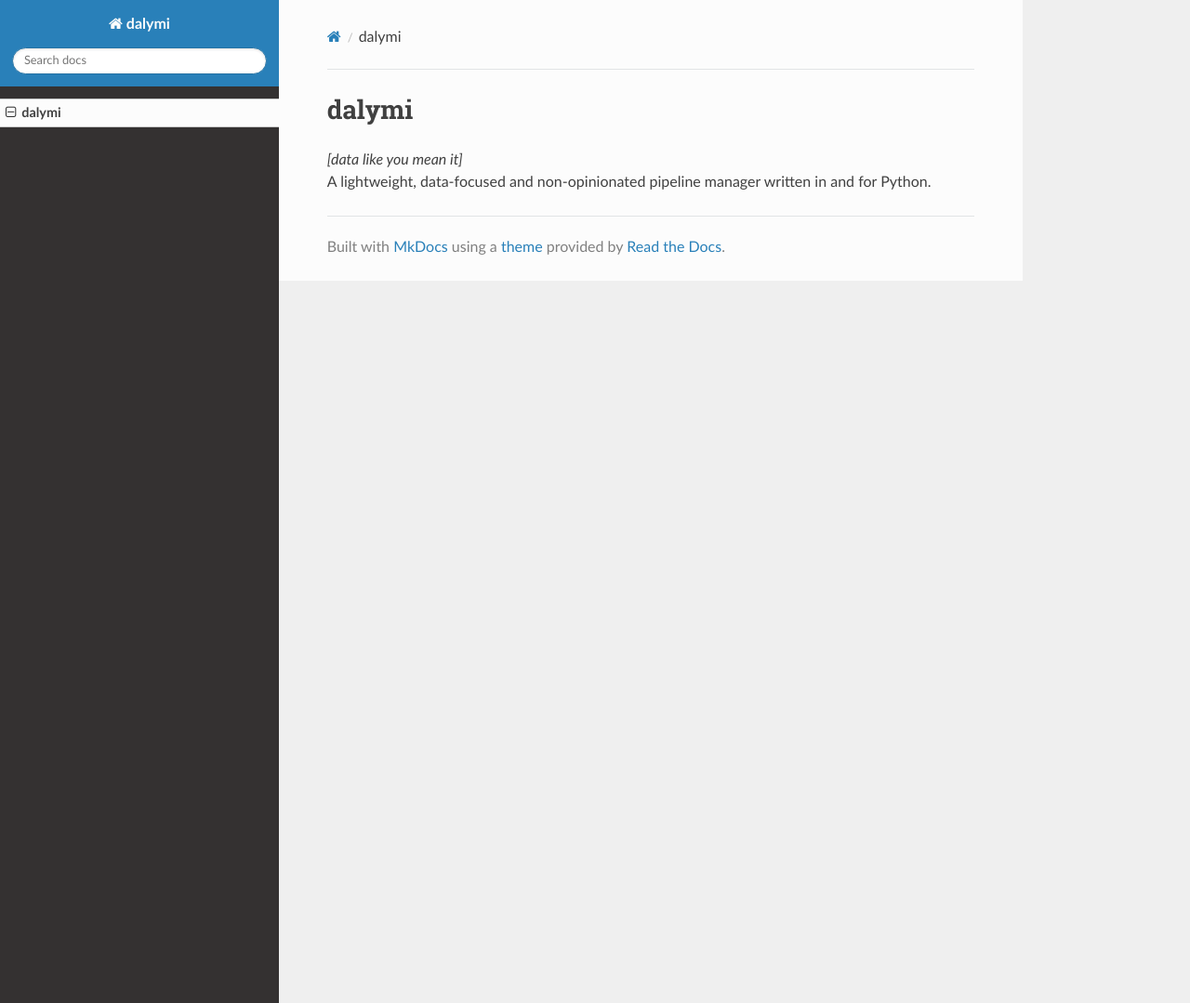
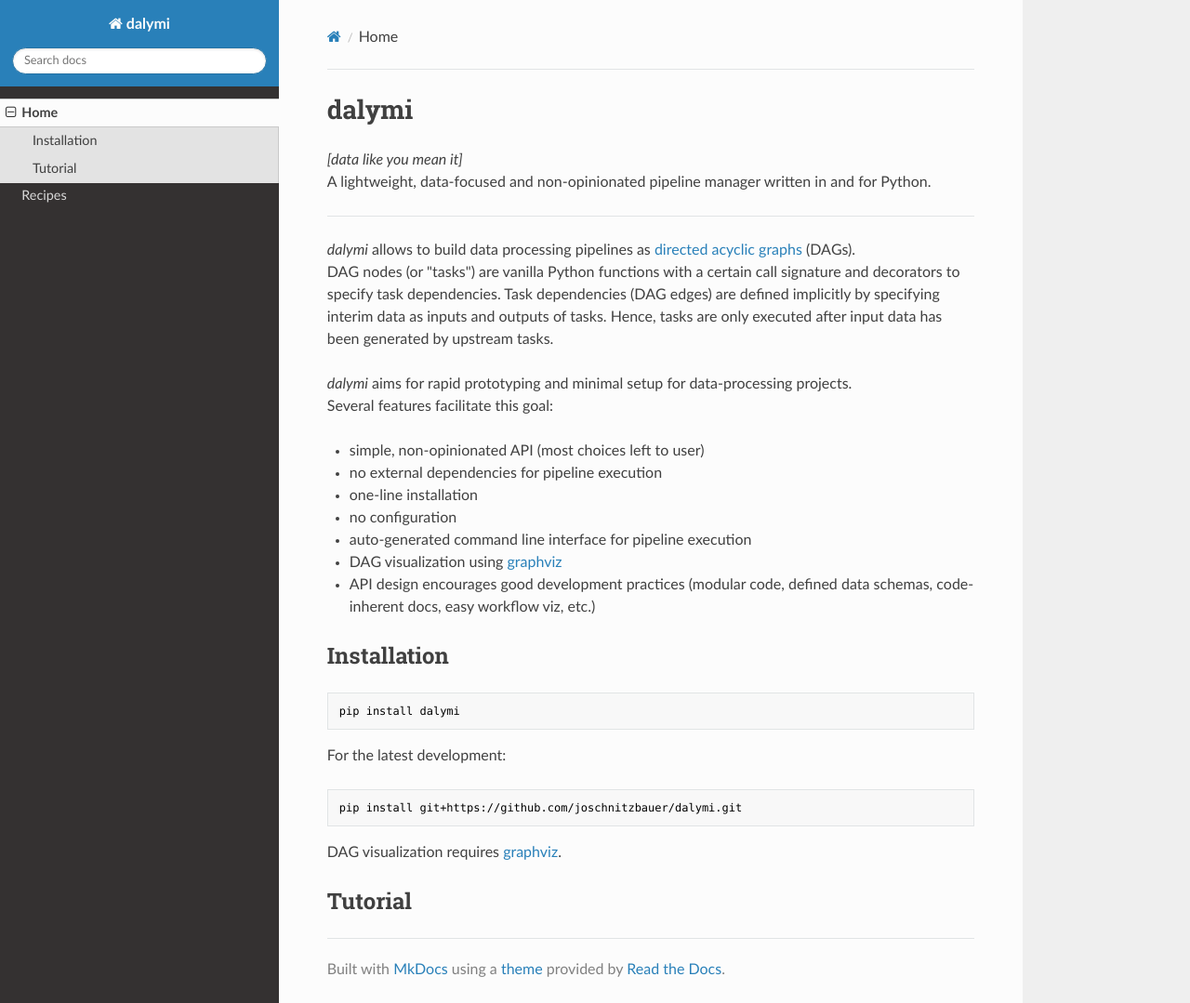
Before and after one commit to joschnitzbauer/dalymi, an MkDocs documentation site: the page built from docs/index.md, in a window 1280 px wide and 1079 px high. Shown: the whole window at 93% size. Built offline with MkDocs 1.6.1, drawn with Linux system fonts in a browser that asks for light colours; nearby versions of some CDN libraries; old or Windows-style settings are respelled for this version of MkDocs.

Commit message:
work on home page

````diff
--- a/docs/index.md
+++ b/docs/index.md
@@ -2,3 +2,34 @@
 
 *[data like you mean it]*
 A lightweight, data-focused and non-opinionated pipeline manager written in and for Python.
+
+---
+
+*dalymi* allows to build data processing pipelines as [directed acyclic graphs]([https://en.wikipedia.org/wiki/Directed_acyclic_graph]) (DAGs).
+DAG nodes (or "tasks") are vanilla Python functions with a certain call signature and decorators to specify task dependencies. Task dependencies (DAG edges) are defined implicitly by specifying interim data as inputs and outputs of tasks. Hence, tasks are only executed after input data has been generated by upstream tasks.
+
+*dalymi* aims for rapid prototyping and minimal setup for data-processing projects.
+Several features facilitate this goal:
+
+- simple, non-opinionated API (most choices left to user)
+- no external dependencies for pipeline execution
+- one-line installation
+- no configuration
+- auto-generated command line interface for pipeline execution
+- DAG visualization using [graphviz](https://www.graphviz.org/)
+- API design encourages good development practices (modular code, defined data schemas, code-inherent docs, easy workflow viz, etc.)
+
+
+## Installation
+```
+pip install dalymi
+```
+
+For the latest development:
+```
+pip install git+https://github.com/joschnitzbauer/dalymi.git
+```
+
+DAG visualization requires [graphviz](https://www.graphviz.org/).
+
+## Tutorial
--- a/mkdocs.yml
+++ b/mkdocs.yml
@@ -1,2 +1,5 @@
 site_name: dalymi
 theme: readthedocs
+pages:
+    - Home: index.md
+    - Recipes: recipes.md
````
